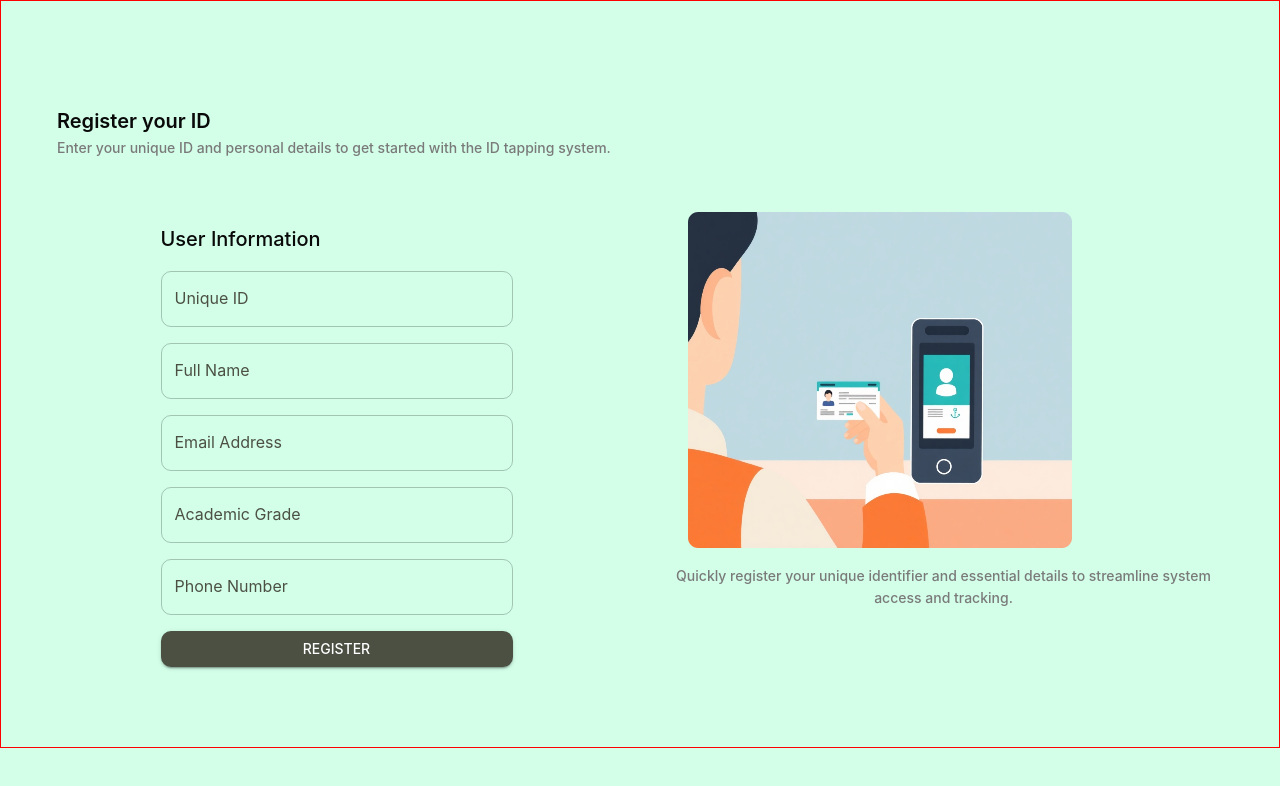
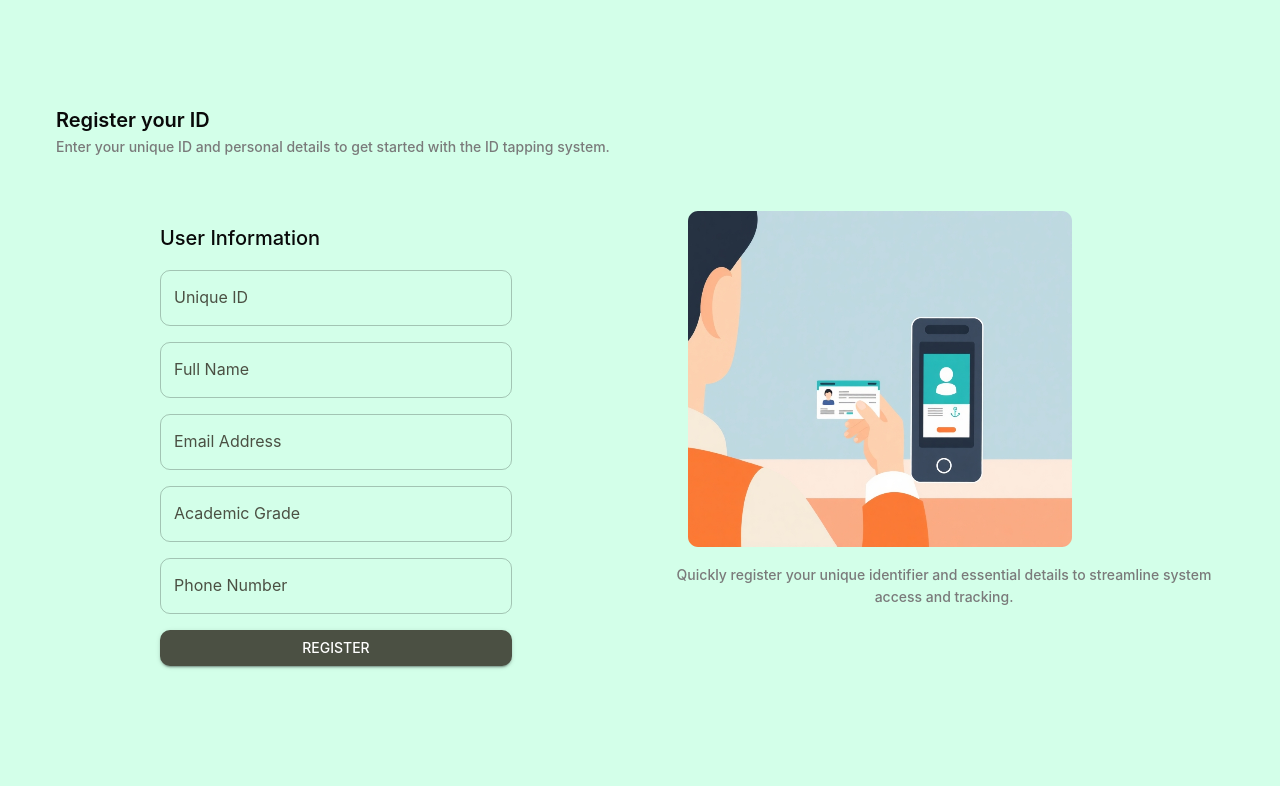
Before and after one commit to esamp001/id_tapping_system, a React (Create React App) app: page /register in a window 1280 px wide. Shown: the top 786 px of the page. Built offline with nearby package versions, Linux system fonts and the light colour scheme.

Commit message:
Auto commit: 10/27/2025, 4:00:30 PM

```diff
--- a/src/pages/Register.js
+++ b/src/pages/Register.js
@@ -4,7 +4,7 @@ import RightImage from "../assets/image_right.png"
 
 const Register = () => {
     return (
-        <Box sx={{ border: '1px solid red' }}>
+        <Box>
             <Box sx={{ display: 'flex', flexWrap: 'wrap', p: 5, gap: 2, mt: 6 }}>
                 <Box
                     sx={{
```
